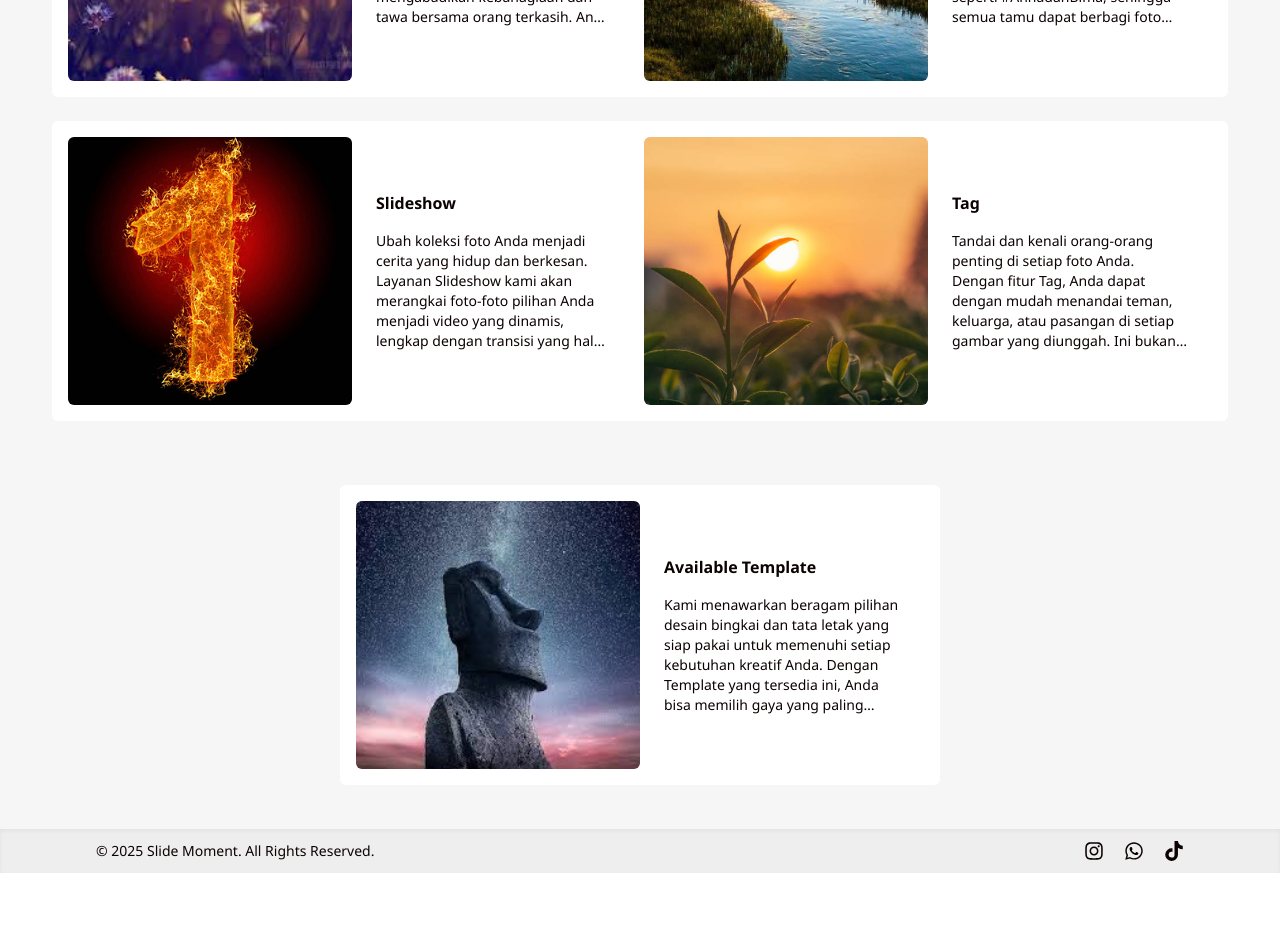
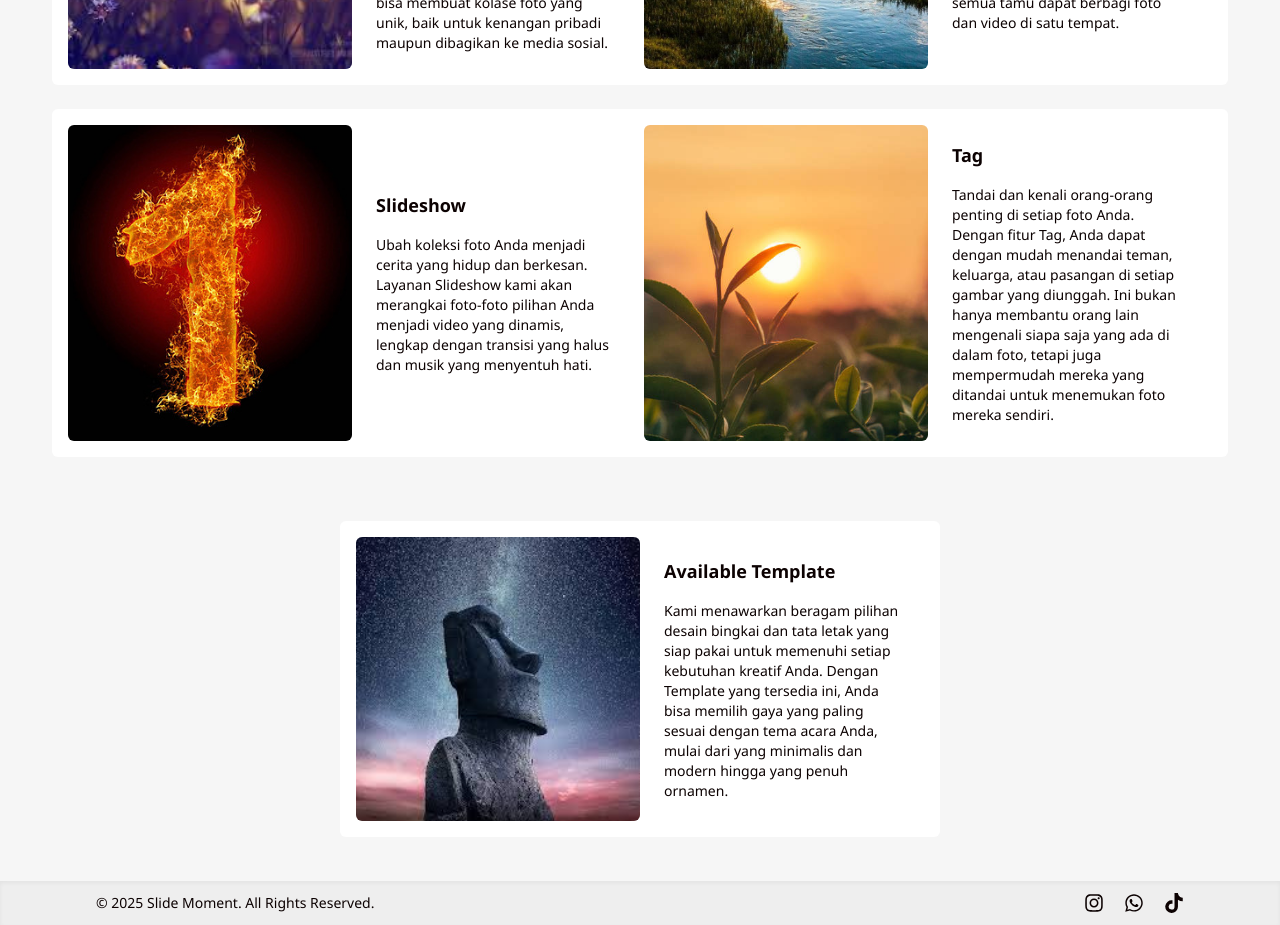
Before and after one commit to tpid-magang-alwan/slide-moment, a React (Vite) app: page /instaprint in a window 1280 px wide. Shown: the part 720-1645 px from the top of the page. Before the commit the page ends 1593 px from the top, so only its background shows below. Built offline with nearby package versions, Linux system fonts and the light colour scheme.

Commit message:
perubahan responsif

```diff
--- a/src/components/Instaprint_Container_2.jsx
+++ b/src/components/Instaprint_Container_2.jsx
@@ -39,10 +39,10 @@ export default function Photobooth_Container_2() {
         {items.map((item) => (
           <div
             key={item.id}
-            className="flex flex-col sm:flex-row items-center justify-center bg-white rounded-md transition duration-300 ease-in-out hover:shadow-xl overflow-hidden p-3 sm:p-4 w-[350px] h-[350px] sm:w-[350px] sm:h-[170px] lg:w-[600px] lg:h-[300px]"
+            className="flex flex-col sm:flex-row items-center justify-center bg-white rounded-md transition duration-300 ease-in-out hover:shadow-xl overflow-hidden p-3 sm:p-4 w-full sm:w-[500px] lg:w-[600px] h-auto"
           >
             {/* Gambar */}
-            <div className="w-full sm:w-1/2 h-1/2 sm:h-full flex-shrink-0">
+            <div className="w-full sm:w-1/2 h-[200px] sm:h-full flex-shrink-0">
               <img
                 src={item.imageUrl}
                 alt={`Gambar ${item.title}`}
@@ -51,11 +51,11 @@ export default function Photobooth_Container_2() {
             </div>
 
             {/* Teks */}
-            <div className="w-full sm:w-1/2 flex flex-col justify-center px-3 sm:px-6 py-2 sm:py-4 overflow-hidden">
-              <h3 className="text-base sm:text-base font-bold mb-2 sm:mb-4 text-[#0C0202] truncate">
+            <div className="w-full sm:w-1/2 flex flex-col justify-center px-3 sm:px-6 py-2 sm:py-4">
+              <h3 className="text-base sm:text-lg font-bold mb-2 sm:mb-4 text-[#0C0202]">
                 {item.title}
               </h3>
-              <p className="text-xs sm:text-sm text-[#0C0202] line-clamp-6">
+              <p className="text-xs sm:text-sm text-[#0C0202]">
                 {item.description}
               </p>
             </div>
@@ -65,9 +65,9 @@ export default function Photobooth_Container_2() {
 
       {/* Card tambahan “Template” */}
       <div className="flex justify-center mt-8 mb-8">
-        <div className="flex flex-col sm:flex-row items-center justify-center bg-white rounded-md transition duration-300 ease-in-out hover:shadow-xl overflow-hidden p-3 sm:p-4 w-[350px] h-[350px] sm:w-[350px] sm:h-[170px] lg:w-[600px] lg:h-[300px]">
+        <div className="flex flex-col sm:flex-row items-center justify-center bg-white rounded-md transition duration-300 ease-in-out hover:shadow-xl overflow-hidden p-3 sm:p-4 w-full sm:w-[500px] lg:w-[600px] h-auto">
           {/* Gambar */}
-          <div className="w-full sm:w-1/2 h-1/2 sm:h-full flex-shrink-0">
+          <div className="w-full sm:w-1/2 h-[200px] sm:h-full flex-shrink-0">
             <img
               src="/img-12.jpeg"
               alt="Gambar Template"
@@ -76,11 +76,11 @@ export default function Photobooth_Container_2() {
           </div>
 
           {/* Teks */}
-          <div id="Template" className="w-full sm:w-1/2 flex flex-col justify-center px-3 sm:px-6 py-2 sm:py-4 overflow-hidden">
-            <h3 className="text-base sm:text-base font-bold mb-2 sm:mb-4 text-[#0C0202]">
+          <div id="Template" className="w-full sm:w-1/2 flex flex-col justify-center px-3 sm:px-6 py-2 sm:py-4">
+            <h3 className="text-base sm:text-lg font-bold mb-2 sm:mb-4 text-[#0C0202]">
               Available Template
             </h3>
-            <p className="text-xs sm:text-sm text-[#0C0202] line-clamp-6">
+            <p className="text-xs sm:text-sm text-[#0C0202]">
               Kami menawarkan beragam pilihan desain bingkai dan tata letak yang siap pakai untuk memenuhi setiap kebutuhan kreatif Anda. Dengan Template yang tersedia ini, Anda bisa memilih gaya yang paling sesuai dengan tema acara Anda, mulai dari yang minimalis dan modern hingga yang penuh ornamen.
             </p>
           </div>
--- a/src/components/Photo_Move_Container_2.jsx
+++ b/src/components/Photo_Move_Container_2.jsx
@@ -1,6 +1,6 @@
 import React from 'react';
 
-export default function Photobooth_Container_2() {
+export default function Photo_Move_Container_2() {
   const items = [
     {
       id: 1,
@@ -38,10 +38,10 @@ export default function Photobooth_Container_2() {
         {items.map((item) => (
           <div
             key={item.id}
-            className="flex flex-col sm:flex-row items-center justify-center bg-white rounded-md transition duration-300 ease-in-out hover:shadow-xl overflow-hidden p-3 sm:p-4 w-[350px] h-[350px] sm:w-[350px] sm:h-[170px] lg:w-[600px] lg:h-[300px]"
+            className="flex flex-col sm:flex-row items-center justify-center bg-white rounded-md transition duration-300 ease-in-out hover:shadow-xl overflow-hidden p-3 sm:p-4 w-full sm:w-[500px] lg:w-[600px] h-auto"
           >
             {/* Gambar */}
-            <div className="w-full sm:w-1/2 h-1/2 sm:h-full flex-shrink-0">
+            <div className="w-full sm:w-1/2 h-[200px] sm:h-full flex-shrink-0">
               <img
                 src={item.imageUrl}
                 alt={`Gambar ${item.title}`}
@@ -50,11 +50,11 @@ export default function Photobooth_Container_2() {
             </div>
 
             {/* Teks */}
-            <div className="w-full sm:w-1/2 flex flex-col justify-center px-3 sm:px-6 py-2 sm:py-4 overflow-hidden">
-              <h3 className="text-base sm:text-base font-bold mb-2 sm:mb-4 text-[#0C0202] truncate">
+            <div className="w-full sm:w-1/2 flex flex-col justify-center px-3 sm:px-6 py-2 sm:py-4">
+              <h3 className="text-base sm:text-lg font-bold mb-2 sm:mb-4 text-[#0C0202]">
                 {item.title}
               </h3>
-              <p className="text-xs sm:text-sm text-[#0C0202] line-clamp-6">
+              <p className="text-xs sm:text-sm text-[#0C0202]">
                 {item.description}
               </p>
             </div>
--- a/src/components/Photobooth_Container_2.jsx
+++ b/src/components/Photobooth_Container_2.jsx
@@ -21,7 +21,7 @@ export default function Photobooth_Container_2() {
       imageUrl: "/img-17.jpg",
       title: "Download",
       description:
-        "Unduh Kenanganmu Kapan Saja Tidak sabar untuk melihat kembali semua foto? Kami menyediakan akses mudah untuk mengunduh semua hasil photobooth Anda dalam resolusi tinggi. Simpan di perangkatmu, jadikan wallpaper, atau cetak sendiri di kemudian hari! Kenangan indah selalu dalam genggaman.",
+        "Unduh Kenanganmu Kapan Saja! Tidak sabar untuk melihat kembali semua foto? Kami menyediakan akses mudah untuk mengunduh semua hasil photobooth Anda dalam resolusi tinggi. Simpan di perangkatmu, jadikan wallpaper, atau cetak sendiri di kemudian hari! Kenangan indah selalu dalam genggaman.",
     },
     {
       id: 4,
@@ -38,10 +38,10 @@ export default function Photobooth_Container_2() {
         {items.map((item) => (
           <div
             key={item.id}
-            className="flex flex-col sm:flex-row items-center justify-center bg-white rounded-md transition duration-300 ease-in-out hover:shadow-xl overflow-hidden p-3 sm:p-4 w-[350px] h-[350px] sm:w-[350px] sm:h-[170px] lg:w-[600px] lg:h-[300px]"
+            className="flex flex-col sm:flex-row items-center justify-center bg-white rounded-md transition duration-300 ease-in-out hover:shadow-xl overflow-hidden p-3 sm:p-4 w-full sm:w-[500px] lg:w-[600px] h-auto"
           >
             {/* Gambar */}
-            <div className="w-full sm:w-1/2 h-1/2 sm:h-full flex-shrink-0">
+            <div className="w-full sm:w-1/2 h-[200px] sm:h-full flex-shrink-0">
               <img
                 src={item.imageUrl}
                 alt={`Gambar ${item.title}`}
@@ -50,11 +50,11 @@ export default function Photobooth_Container_2() {
             </div>
 
             {/* Teks */}
-            <div className="w-full sm:w-1/2 flex flex-col justify-center px-3 sm:px-6 py-2 sm:py-4 overflow-hidden">
-              <h3 className="text-base sm:text-base font-bold mb-2 sm:mb-4 text-[#0C0202] truncate">
+            <div className="w-full sm:w-1/2 flex flex-col justify-center px-3 sm:px-6 py-2 sm:py-4">
+              <h3 className="text-base sm:text-lg font-bold mb-2 sm:mb-4 text-[#0C0202]">
                 {item.title}
               </h3>
-              <p className="text-xs sm:text-sm text-[#0C0202] line-clamp-6">
+              <p className="text-xs sm:text-sm text-[#0C0202]">
                 {item.description}
               </p>
             </div>
```
